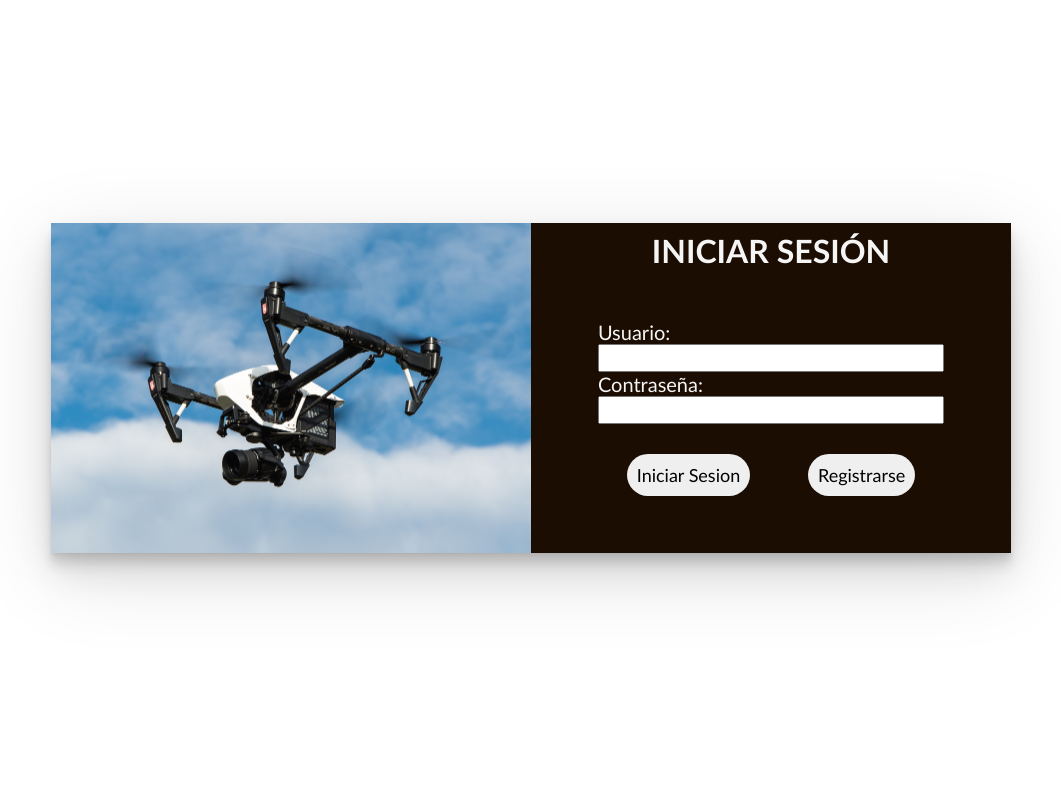
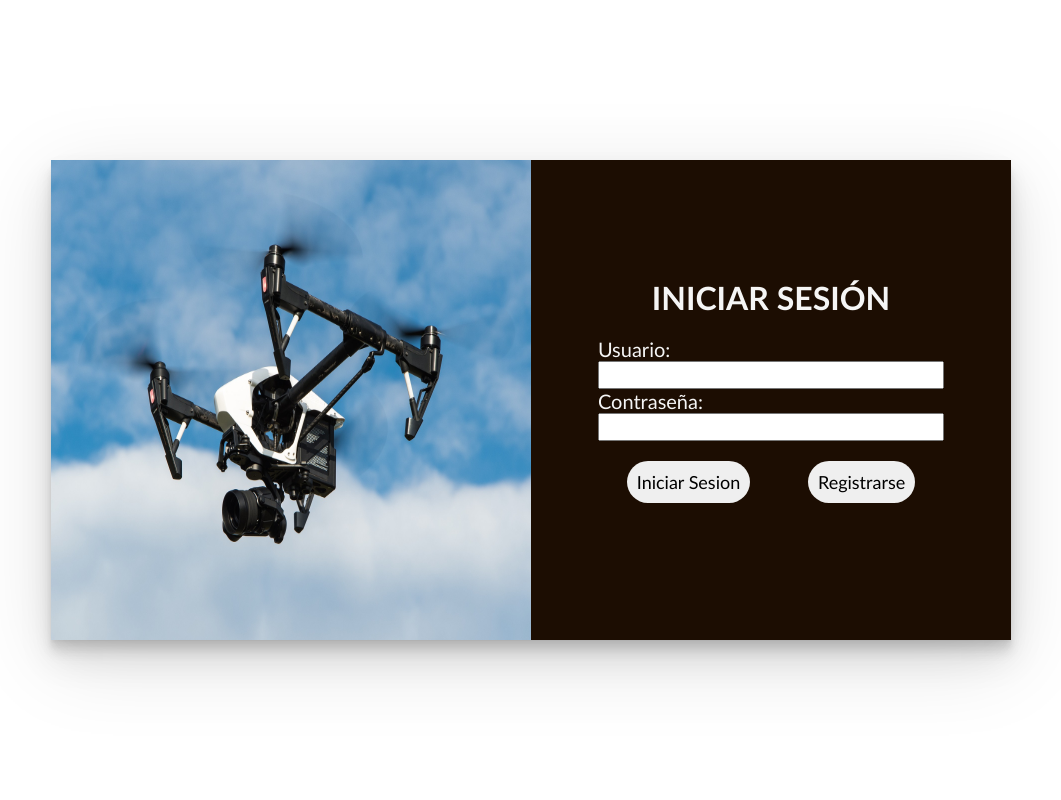
Before and after one commit to alexpg40/AgriculturaPrecisionPHP, a PHP site: page / in a window 1280 px wide. Shown: the whole page, without its empty margins (109-1170 px from the left). Run offline with PHP 8.4, Linux system fonts and the light colour scheme.

Commit message:
modificaciones menores de los estilos en login

```diff
--- a/styles/index.css
+++ b/styles/index.css
@@ -9,12 +9,13 @@
     color: red;
 }
 body{
-    height: 97vh;
+    height: 100vh;
     display: flex;
     align-items: center;
 }
 .wrapper{
     width: 75%;
+    height: 60vh;
     display: flex;
     justify-content: space-between;
     align-items: center;
@@ -38,10 +39,17 @@ body{
     width: 50%;
 }
 
+.wrapper__login-form-buttons{
+    margin-top: 20px;
+    display: flex;
+    justify-content: space-around;
+}
+
 .wrapper__image{
     display: flex;
     justify-content: center;
     background-image: url(../img/loginImage.jpg);
+    height: 60vh;
     width: 50%;
 }
 .wrapper__login-form-button{
@@ -54,8 +62,8 @@ body{
 
 .wrapper__login-form{
     font-size:20px;
-    margin: 20px;
-    padding: 30px;
+    margin: 10px;
+    padding: 10px;
     display: flex;
     flex-direction: column;
 }
@@ -66,7 +74,7 @@ body{
     font-size: 20px;
 }
 
-.wrapper__login-form-buttons{
+.wrapper__registro-form-buttons{
     margin-top: 30px;
     display: flex;
     justify-content: space-around;
```
